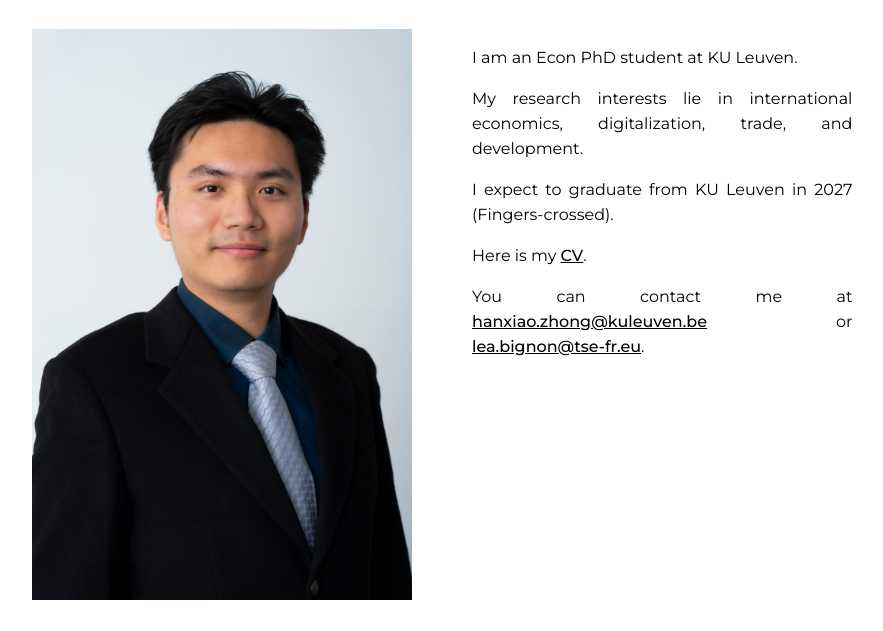
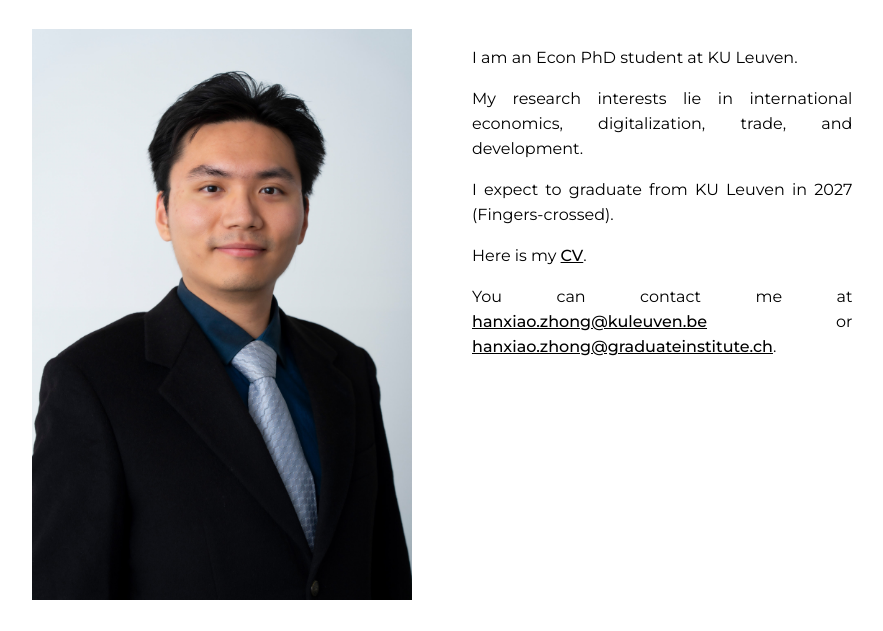
Before and after one commit to HanXiaoZhong/hanxiaozhong.github.io, a plain HTML site: page index.html in a window 1280 px wide. Shown: the part 169-800 px from the top of the page, without its empty margins (198-1081 px from the left). Drawn offline with Linux system fonts and the light colour scheme.

Commit message:
Correct email address in contact information

```diff
--- a/index.html
+++ b/index.html
@@ -252,7 +252,7 @@ img{
     <p>My research interests lie in international economics, digitalization, trade, and development.</p>
     <p>I expect to graduate from KU Leuven in 2027 (Fingers-crossed).</p>
     <p> Here is my <a href="ZHONG_HANXIAO_CV.pdf" target="_blank" style="color: black; font-weight: 500;">CV</a>. </p>
-    <p> You can contact me at <a href="mailto:hanxiao.zhong@kuleuven.be" style="color: black; font-weight: 500;">hanxiao.zhong@kuleuven.be</a> or <a href="mailto:hanxiao.zhong@graduateinstitute.ch" style="color: black; font-weight: 500;">lea.bignon@tse-fr.eu</a>. </p>
+    <p> You can contact me at <a href="mailto:hanxiao.zhong@kuleuven.be" style="color: black; font-weight: 500;">hanxiao.zhong@kuleuven.be</a> or <a href="mailto:hanxiao.zhong@graduateinstitute.ch" style="color: black; font-weight: 500;">hanxiao.zhong@graduateinstitute.ch</a>. </p>
     <!-- <p> You can contact me at <a href="mailto:hanxiao.zhong@graduateinstitute.ch" style="color: black; font-weight: 550;">hanxiao.zhong@graduateinstitute.ch</a>.<p> -->
 
       <!--
```
